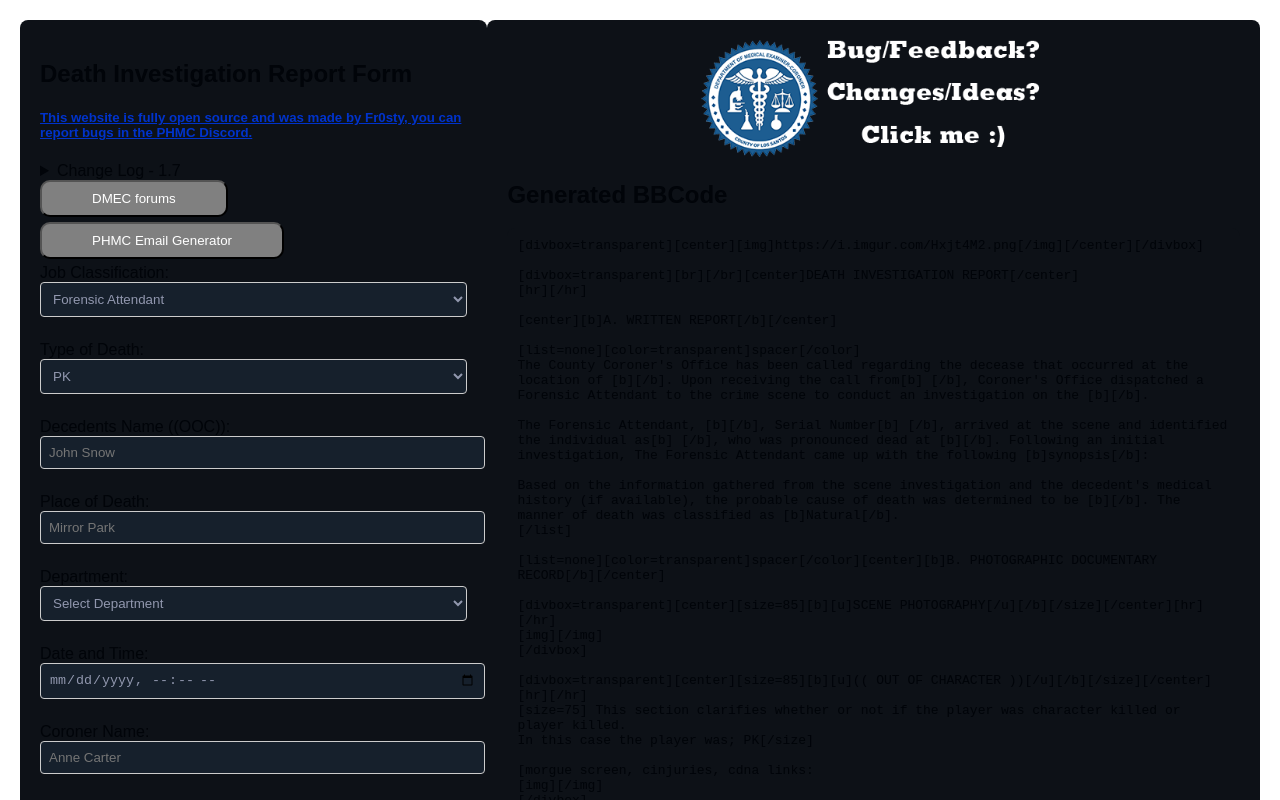
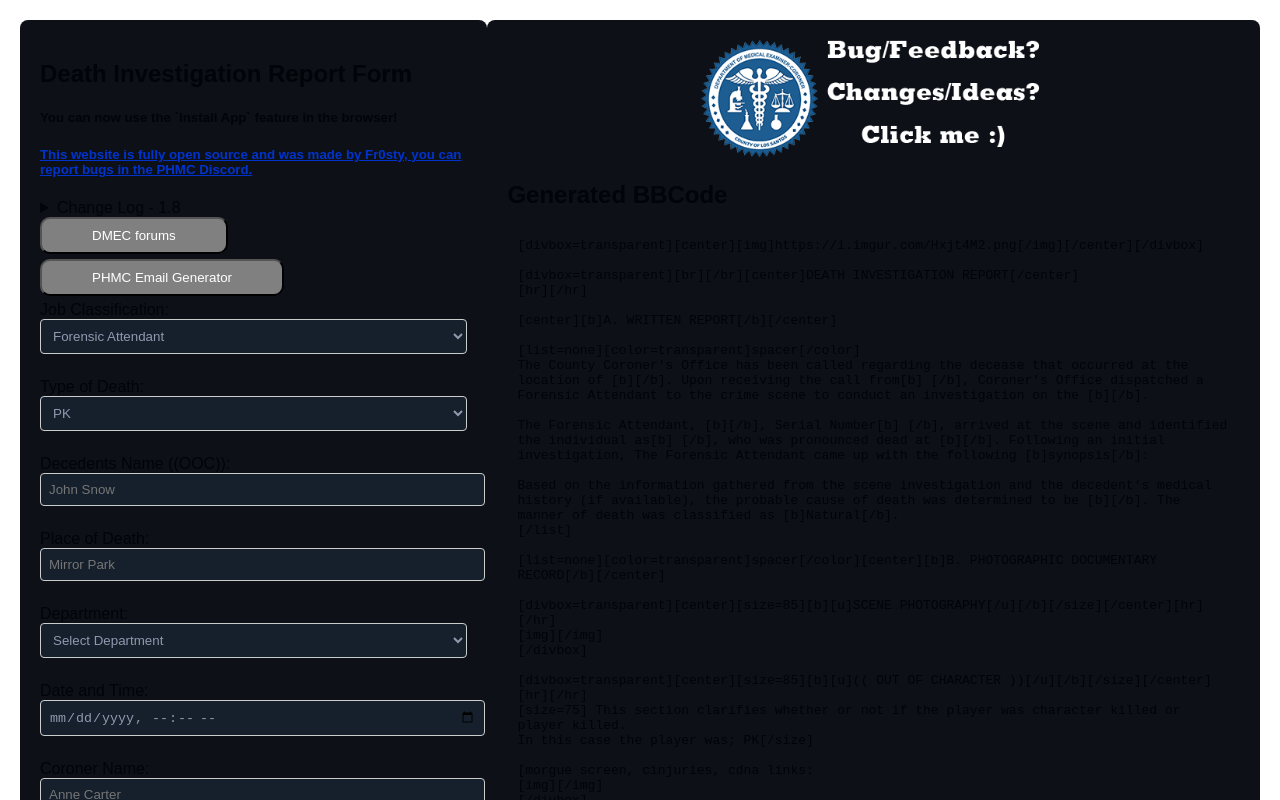
Before and after one commit to LPX-Dev/phmc-code-archive, a React (Create React App) app: page / in a window 1280 px wide. Shown: the top 800 px of the page. Built offline with nearby package versions, Linux system fonts and the light colour scheme.

Commit message:
Automated build commit

```diff
--- a/src/App.js
+++ b/src/App.js
@@ -148,15 +148,17 @@ This document is provided for official purposes only and is not to be construed
             <div className="container">
                 <div className="form-container">
                     <h2>Death Investigation Report Form</h2>
+                    <h5>You can now use the `Install App` feature in the browser!</h5>
                     <a href="https://github.com/LPX-Dev/phmc-death-report/tree/main" target="_blank" rel="noopener noreferrer">
                         <h5>This website is fully open source and was made by Fr0sty, you can report bugs in the PHMC Discord.</h5>
                     </a>
                     <details>
-                        <summary>Change Log - 1.7</summary>
+                        <summary>Change Log - 1.8</summary>
                         <ul>
                             <li>Murdered Christmas. </li>
                             <li>Error detection.</li>
                             <li>The Grinch update</li>
+                            <li>NEW: Added App Support</li>
                         </ul>
                     </details>
                     <button type="button" onClick={() => {
```
